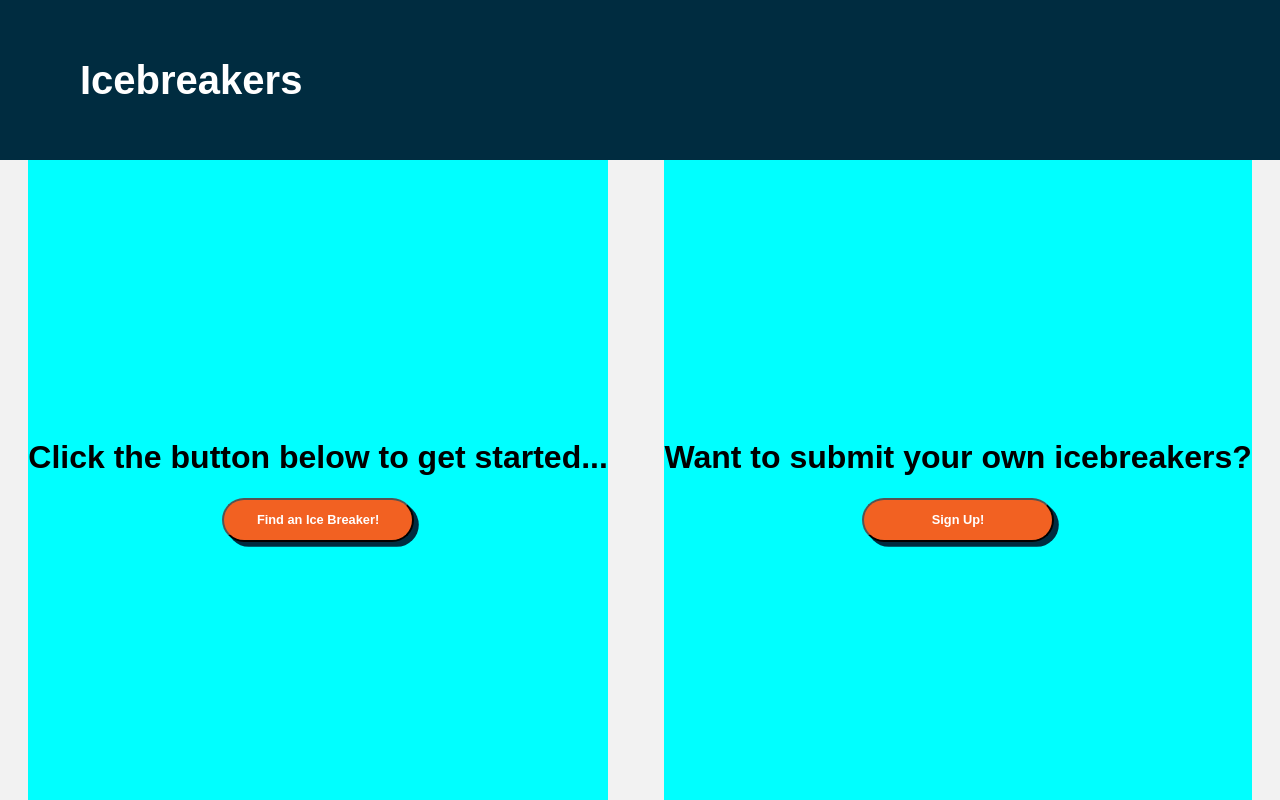
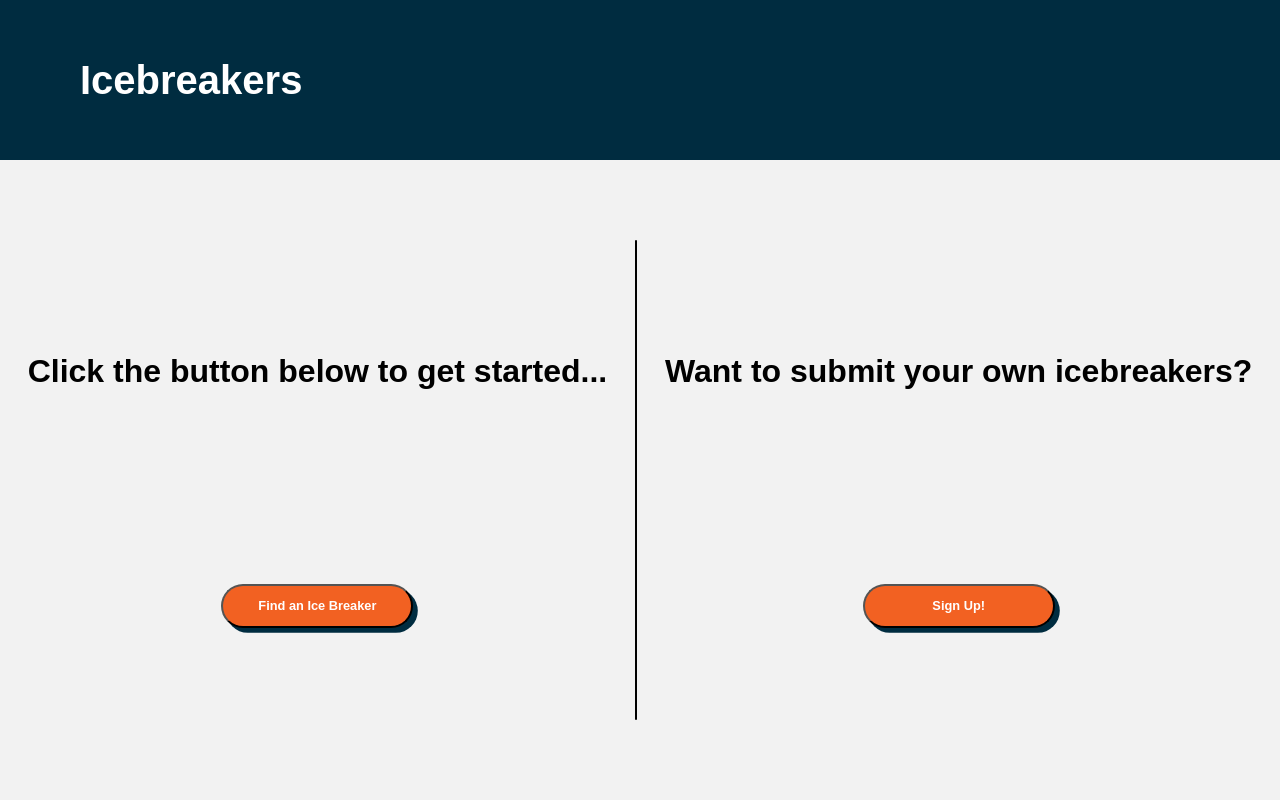
Before and after one commit to juanjmartinezguevara/ice-breakers-api, a React (Create React App) app: page / in a window 1280 px wide. Built offline with nearby package versions, Linux system fonts and the light colour scheme; no server answers.

Commit message:
Finalize Main layout, styles

```diff
--- a/src/components/Main/Main.css
+++ b/src/components/Main/Main.css
@@ -9,11 +9,17 @@
 .main-container {
     height: inherit;
     width: max-content;
-    background-color: aqua;
     display: flex;
     flex-direction: column;
-    justify-content: center;
+    justify-content: space-evenly;
     align-items: center;
+}
+
+.main-container-divide {
+    background-color: #000000;
+    min-width: 0.2vw;
+    height: 60vh;
+    border-radius: 25vw;
 }
 
 .main-button {
--- a/src/components/Main/Main.js
+++ b/src/components/Main/Main.js
@@ -34,10 +34,10 @@
           {ib == "Click the button below to get started" ? "..." : null}
         </h1>
         <button onClick={() => getIcebreaker()} className="main-button">
-          Find an Ice Breaker!
+          Find an Ice Breaker
         </button>
       </div>
-      <span></span>
+      <span className='main-container main-container-divide'></span>
       <div className="main-signup main-container">
           <h1>Want to submit your own icebreakers?</h1>
           <button className="main-button">Sign Up!</button>
```
